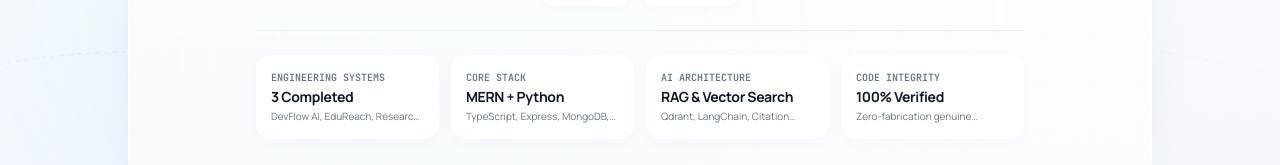
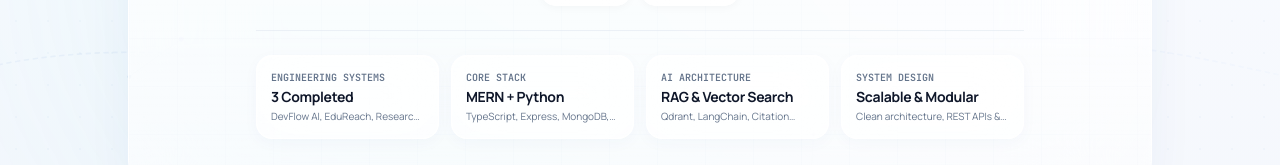
Before and after one commit to MohammedAffan-786/Portfolio, a Next.js app: page / in a window 1280 px wide. Shown: the part 539-704 px from the top of the page. Built offline with nearby package versions, Linux system fonts and the light colour scheme; no server answers.

Commit message:
feat: replace Code Integrity with System Design highlight metric

```diff
--- a/src/components/hero/Hero.tsx
+++ b/src/components/hero/Hero.tsx
@@ -35,7 +35,7 @@ export function Hero({ profile, education, onOpenResumeModal }: HeroProps) {
     { label: "Engineering Systems", value: "3 Completed", desc: "DevFlow AI, EduReach, Research Rabbit AI" },
     { label: "Core Stack", value: "MERN + Python", desc: "TypeScript, Express, MongoDB, FastAPI" },
     { label: "AI Architecture", value: "RAG & Vector Search", desc: "Qdrant, LangChain, Citation Graphs" },
-    { label: "Code Integrity", value: "100% Verified", desc: "Zero-fabrication genuine repository code" },
+    { label: "System Design", value: "Scalable & Modular", desc: "Clean architecture, REST APIs & data modeling" },
   ];
 
   return (
```
